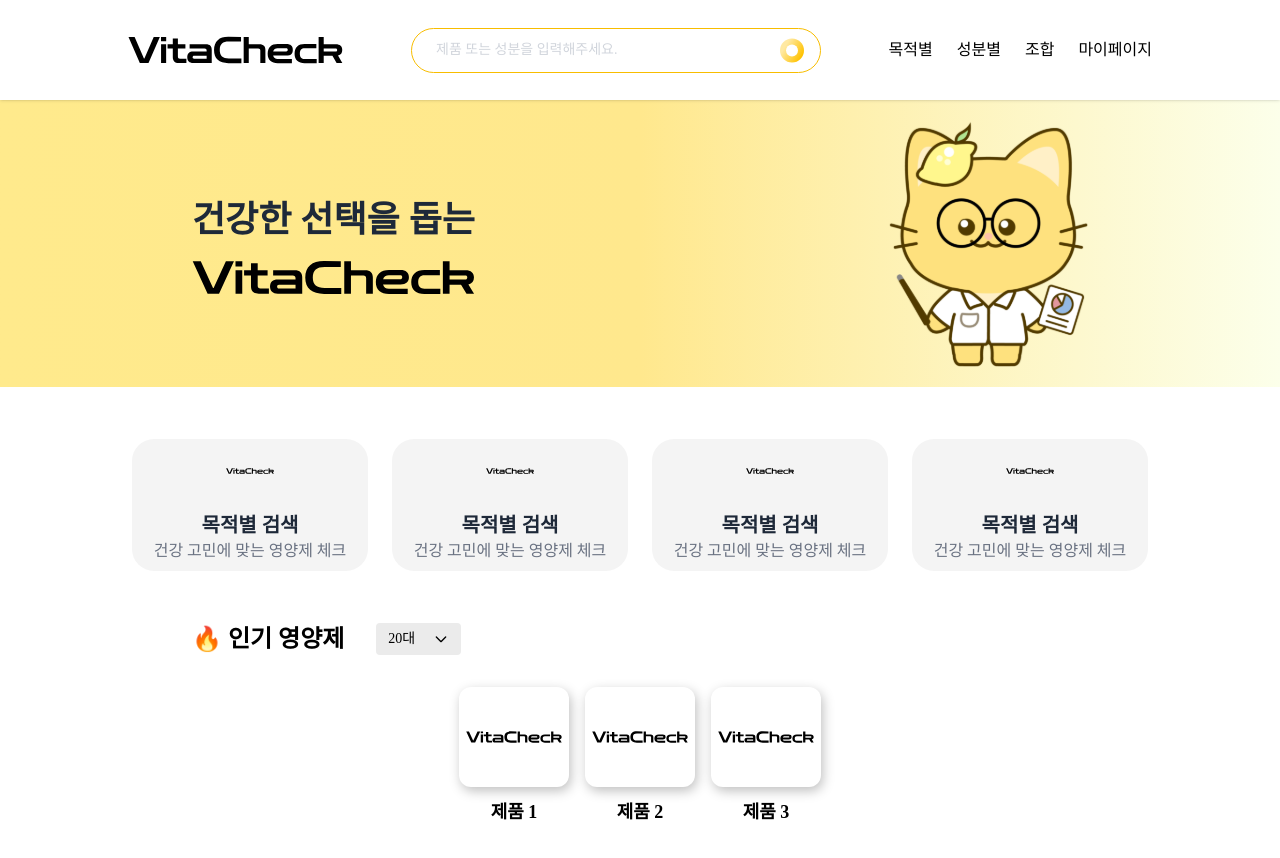
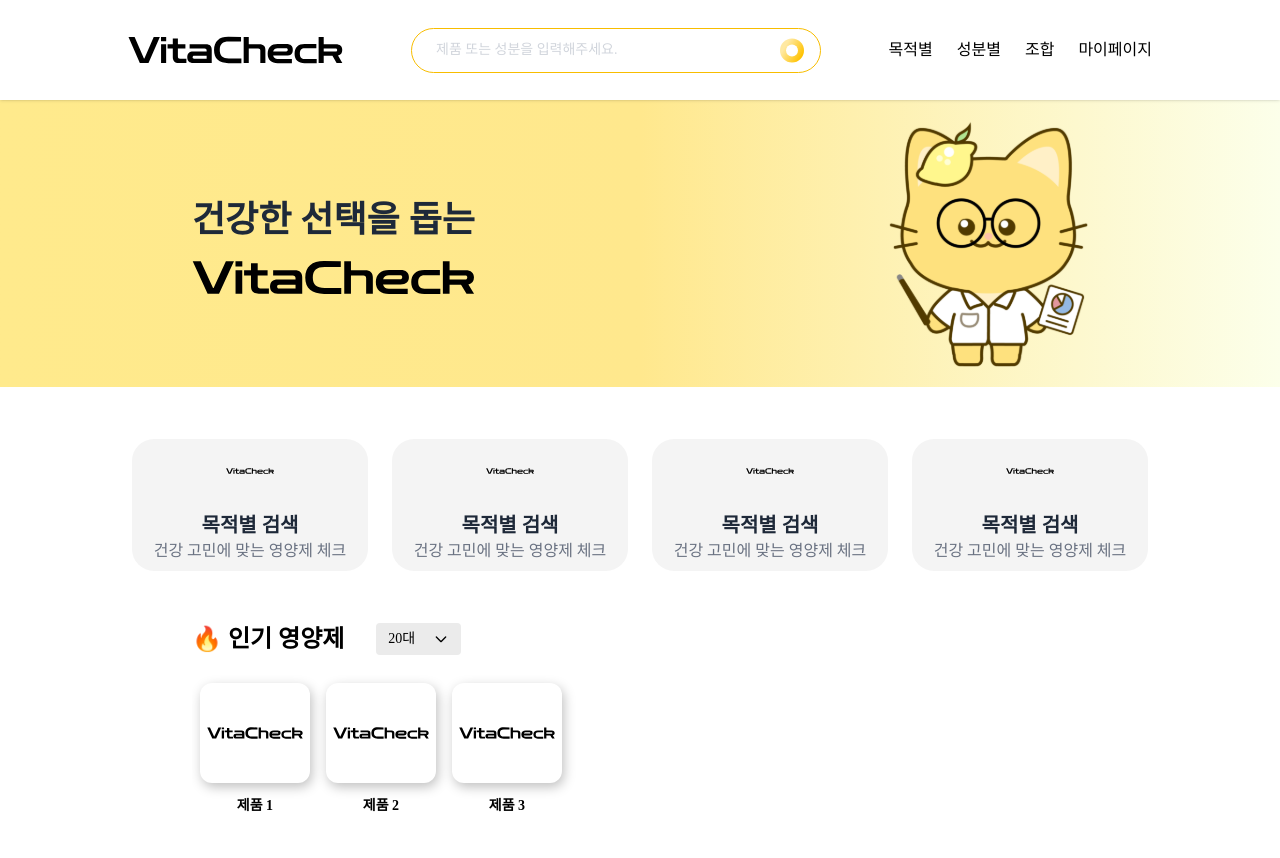
Before and after one commit to VitaCheck/vitacheck-fe, a React (Vite) app: page / in a window 1280 px wide. Built offline with nearby package versions, Linux system fonts and the light colour scheme.

Commit message:
fix/#7: 제품 컴포넌트 수정

```diff
--- a/src/components/MainPage/ProductList.tsx
+++ b/src/components/MainPage/ProductList.tsx
@@ -82,10 +82,28 @@ const ProductList = () => {
       {/* <div className="w-full border-t border-gray-200 mb-4" /> */}
 
       {/* 제품 카드 */}
-      <div className="flex overflow-x-auto space-x-4 justify-center m-5 h-max">
-        <ProductCard imageSrc={Logo} name="제품 1" width={110} height={100} />
-        <ProductCard imageSrc={Logo} name="제품 2" width={110} height={100} />
-        <ProductCard imageSrc={Logo} name="제품 3" width={110} height={100} />
+      <div className="flex overflow-x-auto mb-4">
+        <ProductCard
+          imageSrc={Logo}
+          name="제품 1"
+          width={110}
+          height={100}
+          fontSize={14}
+        />
+        <ProductCard
+          imageSrc={Logo}
+          name="제품 2"
+          width={110}
+          height={100}
+          fontSize={14}
+        />
+        <ProductCard
+          imageSrc={Logo}
+          name="제품 3"
+          width={110}
+          height={100}
+          fontSize={14}
+        />
       </div>
     </section>
   );
--- a/src/components/ProductCard.tsx
+++ b/src/components/ProductCard.tsx
@@ -1,8 +1,9 @@
 interface ProductCardProps {
   imageSrc: string;
   name: string;
-  width?: number; // 기본 166
-  height?: number; // 기본 150
+  width?: number;
+  height?: number;
+  fontSize?: number | string;
 }
 
 function ProductCard({
@@ -10,9 +11,10 @@ function ProductCard({
   name,
   width = 166,
   height = 150,
+  fontSize = 18,
 }: ProductCardProps) {
   return (
-    <div className="inline-block mt-3 mb-3">
+    <div className="inline-block pt-3 pb-3 px-2">
       <div
         className="bg-white rounded-xl flex justify-center items-center"
         style={{
@@ -25,8 +27,11 @@ function ProductCard({
       </div>
 
       <p
-        className="mt-3 text-center text-[18px] font-semibold text-black"
-        style={{ width: `${width}px` }}
+        className="mt-3 text-center font-semibold text-black"
+        style={{
+          width: `${width}px`,
+          fontSize: typeof fontSize === "number" ? `${fontSize}px` : fontSize,
+        }}
       >
         {name}
       </p>
```
